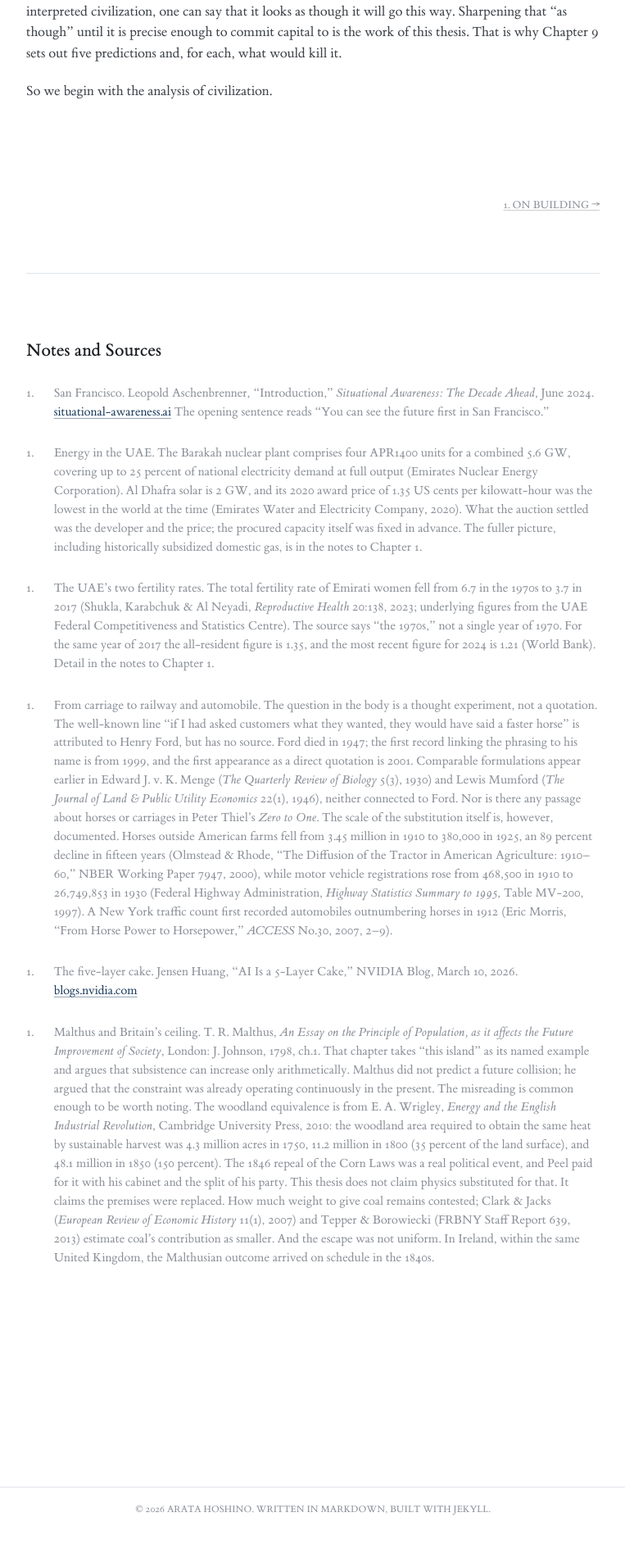
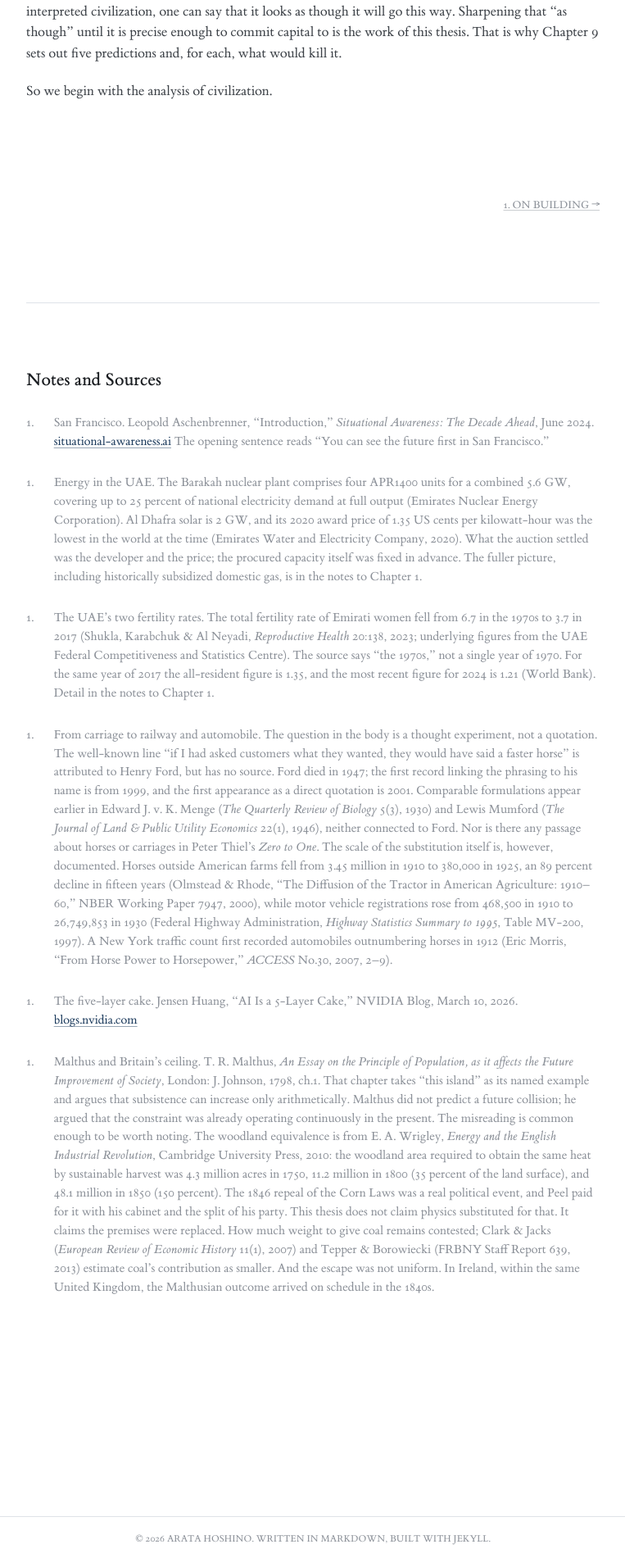
Before and after one commit to arata-hoshino/arata-hoshino.github.io, a Jekyll site: the page built from _essays/premise.md, in a window 1280 px wide. Shown: the part 4488-6400 px from the top of the page at 82% size, without its empty margins (258-1021 px from the left). Built offline with Jekyll 4.4.1, drawn with Linux system fonts in a browser that asks for light colours.

Commit message:
Reset the spacing of the apparatus around its rules
The rule that opens the notes now stands half again as far below the
pager. The rule between the notes and the objections was carrying the
break the body needs, not the divider the apparatus needs, and sat a
whole screen below the last note; it is now close to the section it
closes, keeping its air for the head beneath it.

Co-Authored-By: Claude Opus 5 <noreply@anthropic.com>

```diff
--- a/assets/css/style.css
+++ b/assets/css/style.css
@@ -733,10 +733,11 @@ main {
   font-weight: inherit;
 }
 
-/* The rule that closes the body of a chapter and opens its apparatus:
-   the notes and the objections. It is meant to be felt as a break. */
+/* The rule that opens each part of the apparatus. Inside the apparatus it
+   is a divider rather than a break, so it stands close to the section it
+   closes and keeps its air for the head below it. */
 .prose .rule-major {
-  margin: clamp(8rem, 17vw, 13rem) 0 clamp(3.5rem, 7vw, 5rem);
+  margin: clamp(2.5rem, 5vw, 3.5rem) 0 clamp(3.5rem, 7vw, 5rem);
 }
 
 .prose .rule-major + h2 {
@@ -744,7 +745,12 @@ main {
 }
 
 /* The apparatus is set below the pager, so the rule that opens it stands at
-   the head of its own block and needs no space above it of its own. */
+   the head of its own block and needs no space above it of its own. The
+   block itself stands half again as far from the pager as prose would. */
+.apparatus-block {
+  margin-top: clamp(4.5rem, 10.5vw, 6.75rem);
+}
+
 .apparatus-block .apparatus > .rule-major:first-child {
   margin-top: 0;
 }
```
